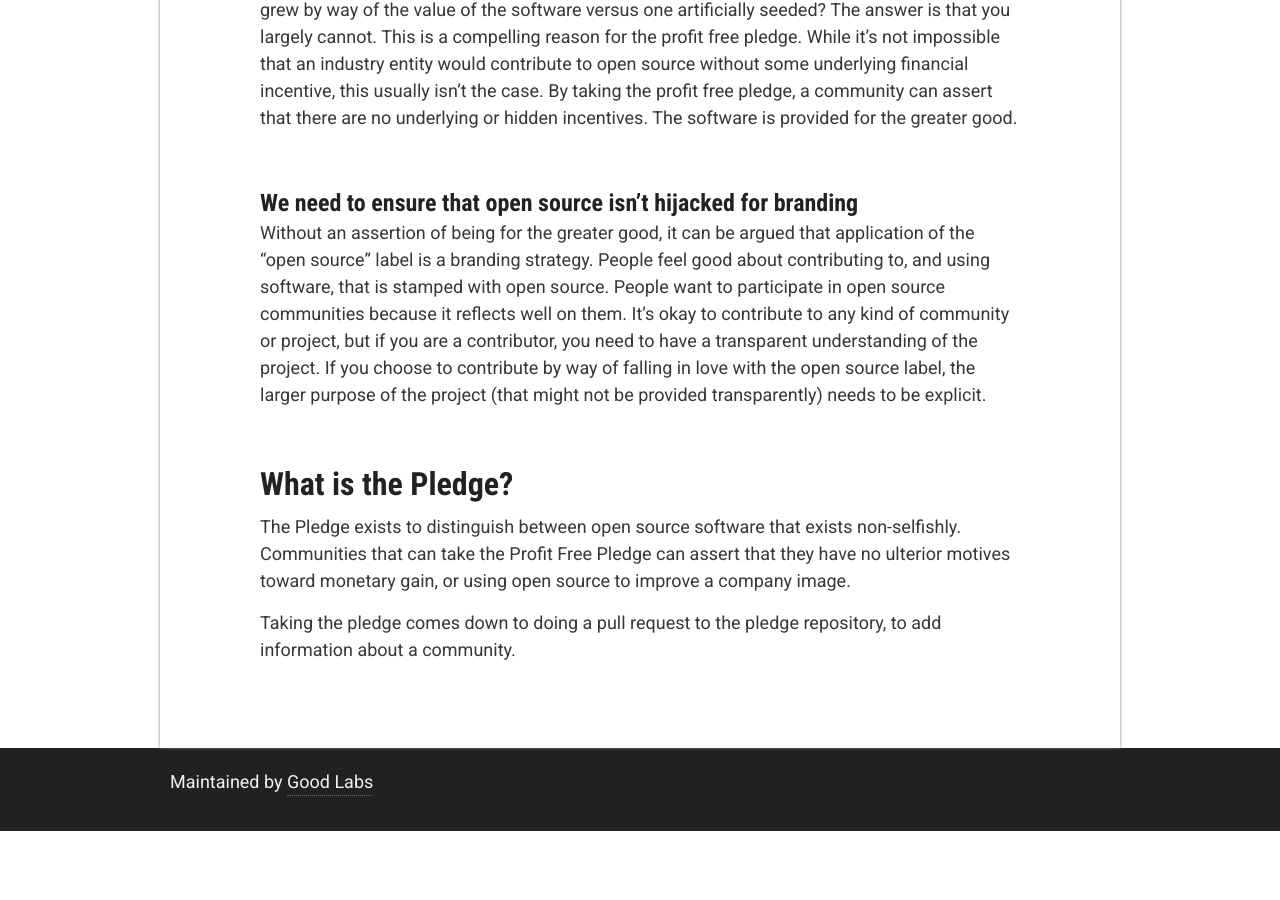
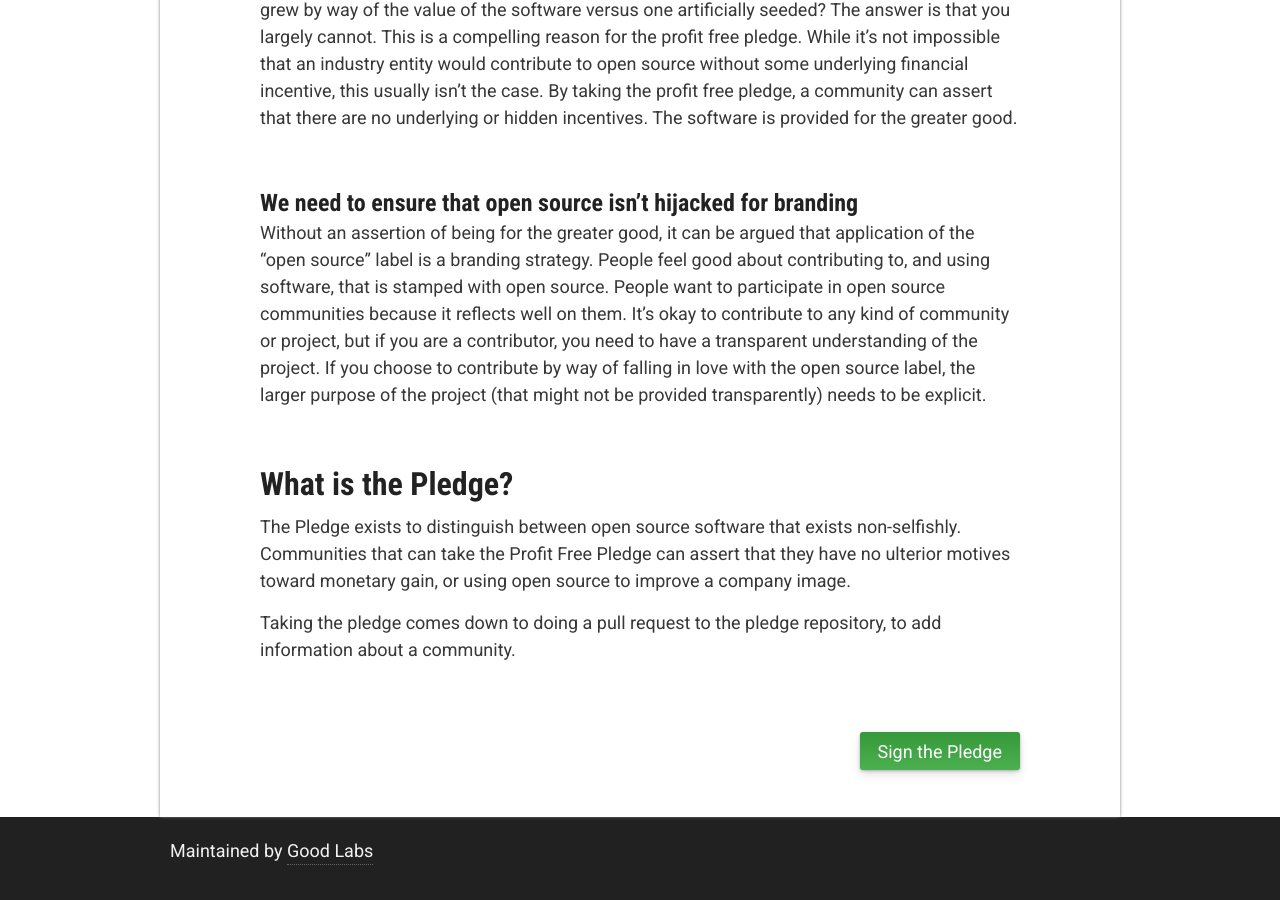
Before and after one commit to good-labs/greater-good-affirmation, a Jekyll site: the page built from docs/pages/about.md, in a window 1280 px wide and 900 px high, scrolled down 1870 px. Built offline with Jekyll 4.4.1, drawn with Linux system fonts in a browser that asks for light colours; before the commit the page ends 2701 px from its top, so only the background shows below that.

Commit message:
adding button to about page
Signed-off-by: Vanessa Sochat <vsochat@stanford.edu>

```diff
--- a/docs/pages/about.md
+++ b/docs/pages/about.md
@@ -102,3 +102,6 @@ no ulterior motives toward monetary gain, or using open source to improve a comp
 
 Taking the pledge comes down to doing a pull request to the pledge repository,
 to add information about a community.
+
+<br><br>
+[Sign the Pledge](https://github.com/good-labs/profit-free-pledge/edit/master/pledge.csv){: .btn .float-right .btn-primary .fs-5 .mb-4 .mb-md-0 .mr-2 }
```
